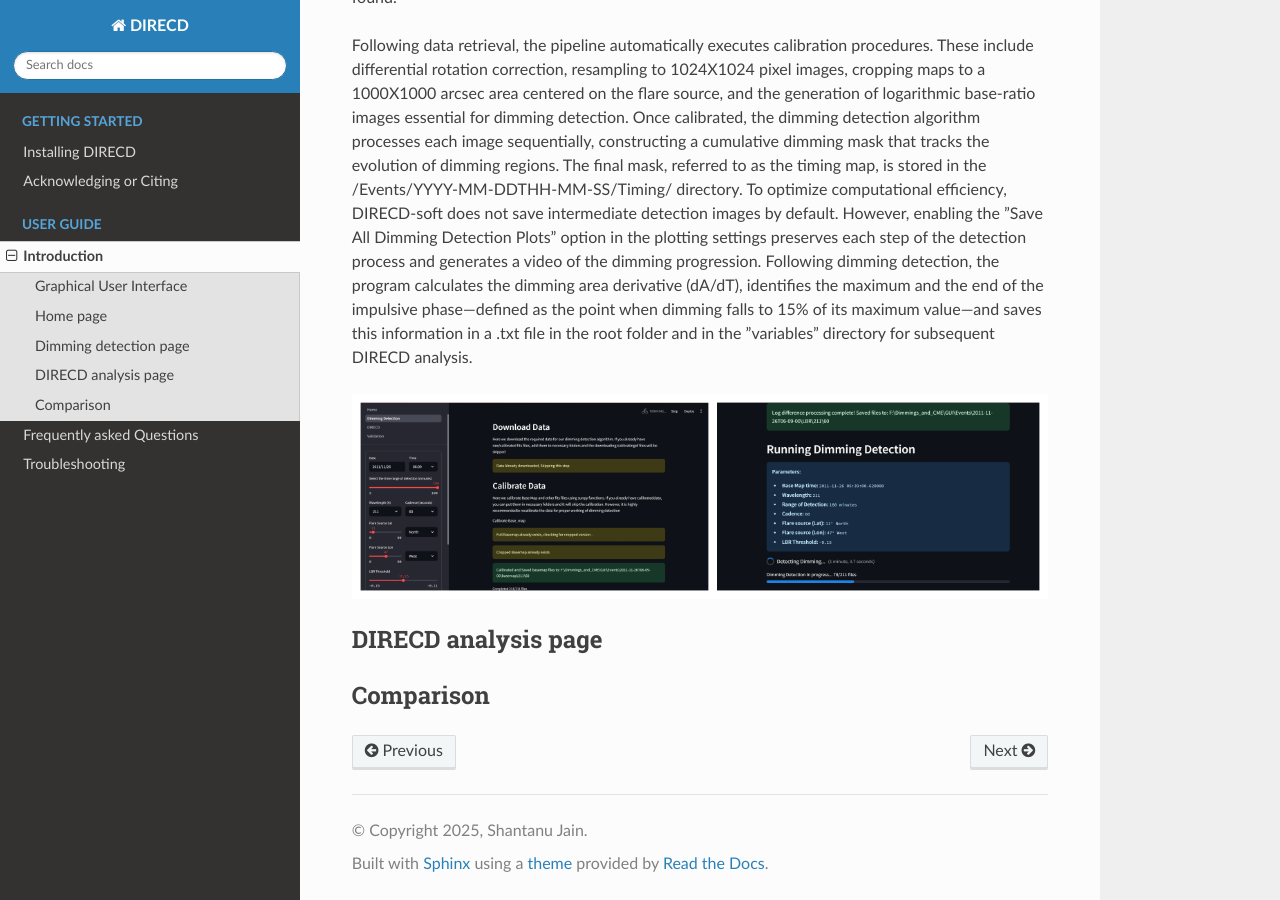
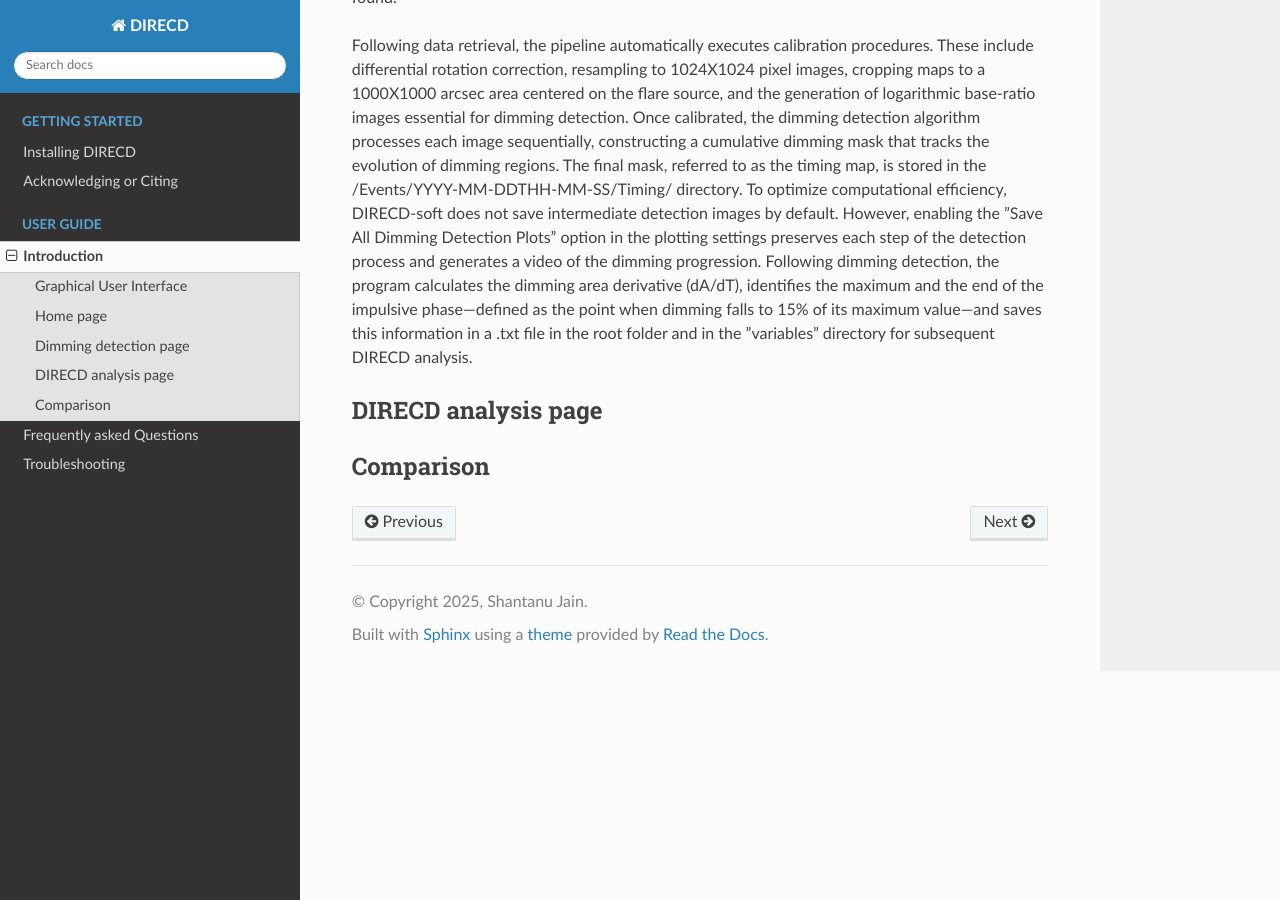
Before and after one commit to jain-shantanu/DIRECD_soft, a Sphinx documentation site: the page built from source/Introduction.rst, in a window 1280 px wide and 900 px high, scrolled down 1938 px. Built offline with Sphinx 7.4.7 and the Read the Docs theme 3.1.0, drawn with Linux system fonts in a browser that asks for light colours.

Commit message:
Update Introduction.rst

```diff
--- a/source/Introduction.rst
+++ b/source/Introduction.rst
@@ -72,12 +72,12 @@ calculates the dimming area derivative (dA/dT), identifies the maximum and the e
 dimming falls to 15% of its maximum value—and saves this information in a .txt file in the root folder and in the ”variables” directory
 for subsequent DIRECD analysis.
 
-.. figure:: images_docs/detection_1.png
+.. .. figure:: images_docs/detection_1.png
 
-    :scale: 30 %
+..     :scale: 30 %
 
 
-   Fig 2. Working of Dimming Detection page
+..    Fig 2. Working of Dimming Detection page
 
 
 
```
